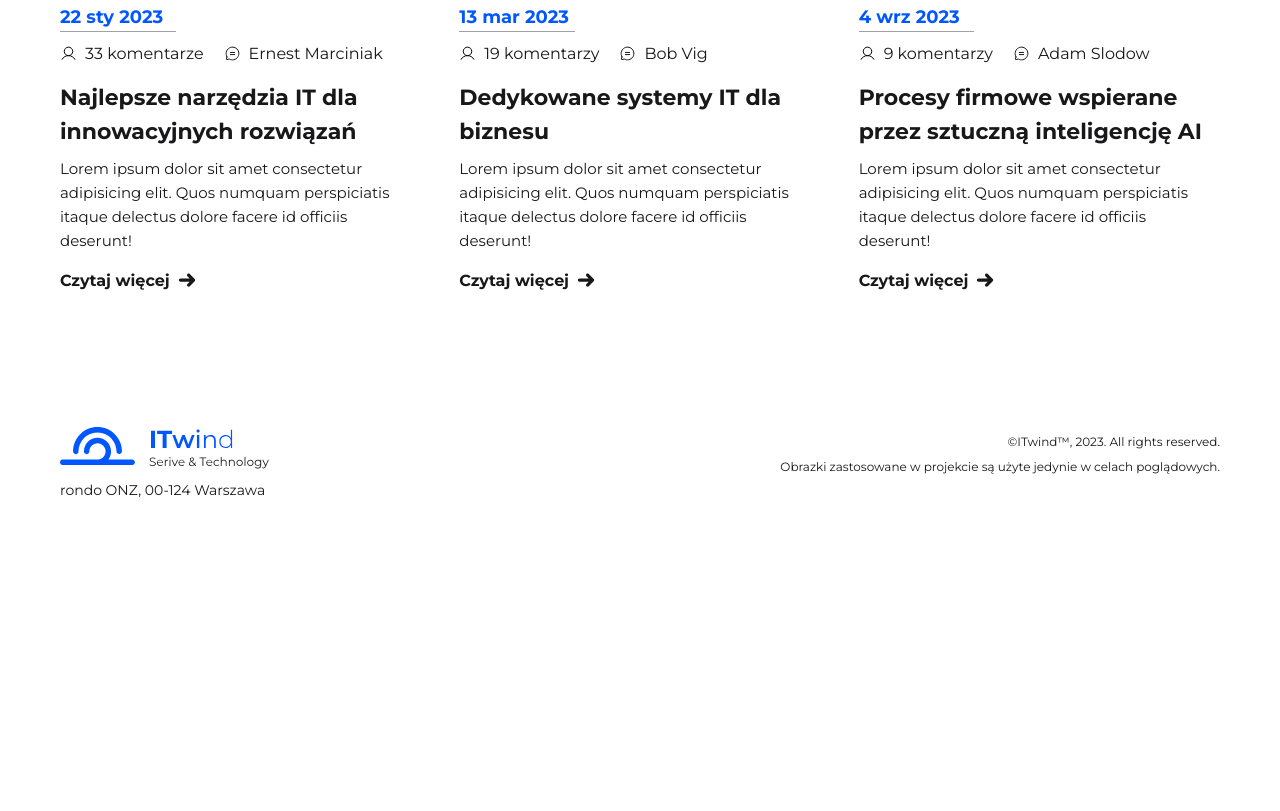
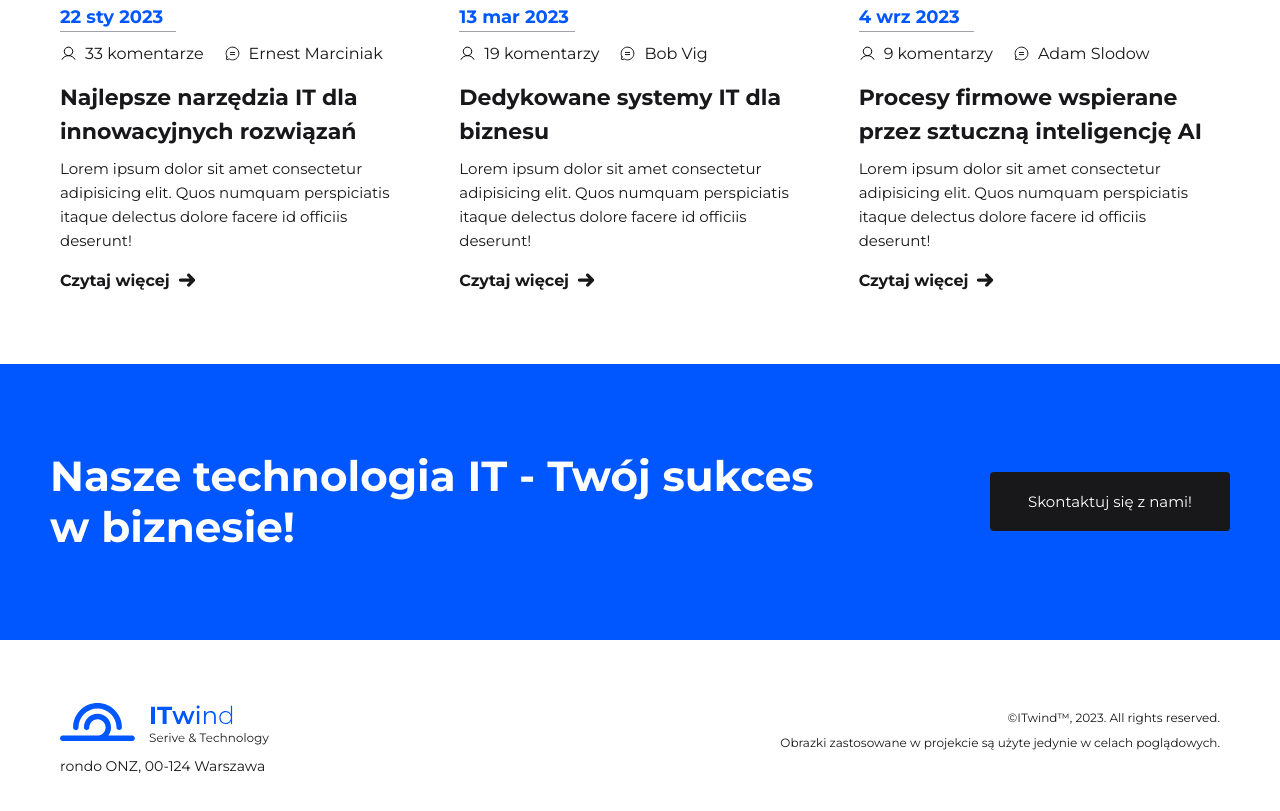
Before and after one commit to RobertSajdak/ITwind-layout, a website: page index.html in a window 1280 px wide. Shown: the part 3377-4188 px from the top of the page. Before the commit the page ends 3976 px from the top, so only its background shows below. Drawn offline with nearby package versions, Linux system fonts and the light colour scheme; files that its build step writes are made by us from their sources; files whose address does not match are found by name.

Commit message:
#10 - added contact bar with SCSS styles.

```diff
--- a/index.html
+++ b/index.html
@@ -390,6 +390,19 @@
           </div>
         </div>
       </section>
+
+      <!-- SECTION CONTACT-->
+      <section class="contact">
+        <div class="container grid">
+          <h2 class="contact__heading">
+            Nasze technologia IT - Twój sukces w biznesie!
+          </h2>
+
+          <div class="contact__cta">
+            <a href="#" class="btn btn--dark">Skontaktuj się z nami!</a>
+          </div>
+        </div>
+      </section>
     </main>
 
     <!-- FOOTER -->
--- a/scss/layout/_section.scss
+++ b/scss/layout/_section.scss
@@ -346,3 +346,42 @@
     }
   }
 }
+
+.contact {
+  background-color: $blue-primary;
+  padding: 62px 0 64px;
+
+  @include medium-up {
+    padding: 87px 0;
+  }
+
+  & .grid {
+    grid-template-columns: 1fr;
+    text-align: center;
+
+    @include medium-up {
+      grid-template-columns: 70% 30%;
+      text-align: left;
+    }
+  }
+
+  &__heading {
+    font-size: 23px;
+    line-height: $line-height-base;
+    font-weight: $font-weight-bold;
+    color: $white;
+
+    @include medium-up {
+      font-size: 42px;
+      line-height: 51px;
+    }
+  }
+
+  &__cta {
+    justify-self: center;
+
+    @include medium-up {
+      justify-self: flex-end;
+    }
+  }
+}
```
Also changed, not shown: dist/css/style.css, dist/index.html.
